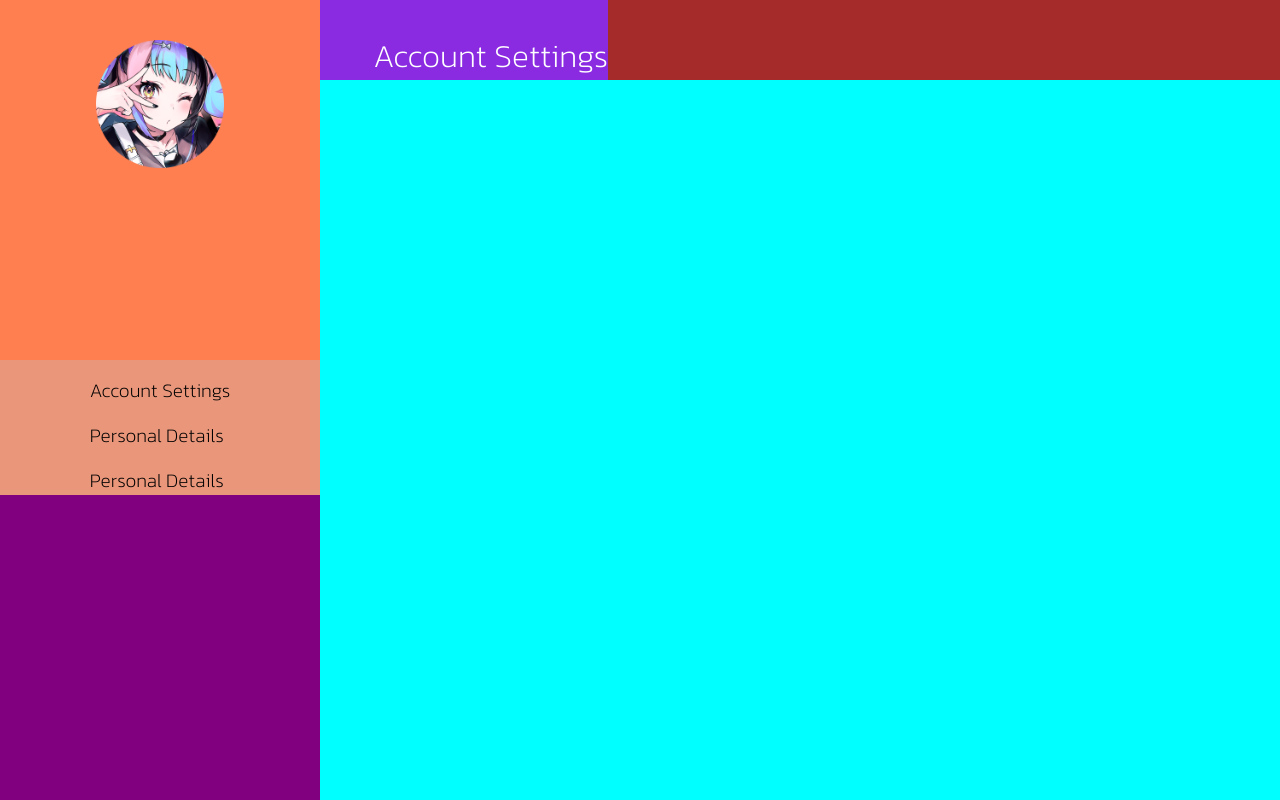
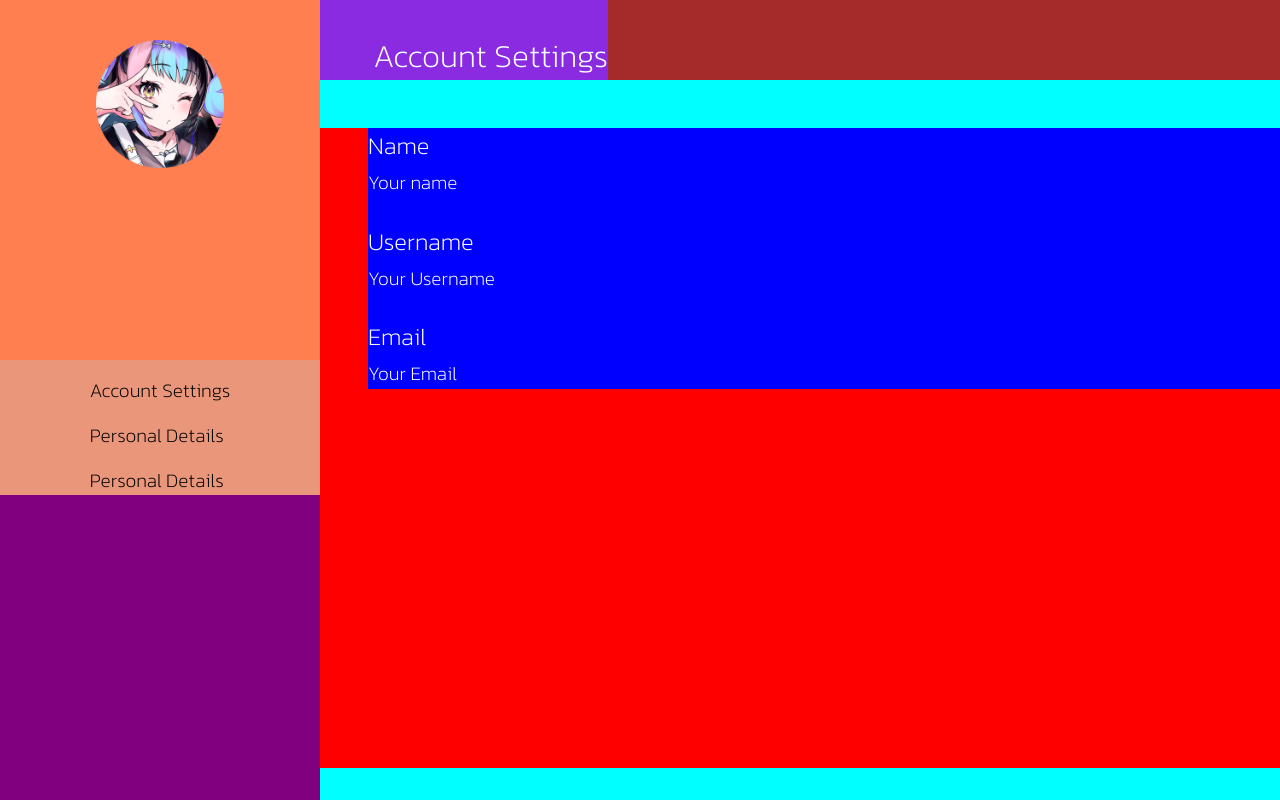
Before and after one commit to ThisIs-RJP/Astral, a Django app: page /account in a window 1280 px wide. Run offline with Django 5.2, Linux system fonts and the light colour scheme.

Commit message:
Successfully connected a config.py variable file to output onto my profile page

```diff
--- a/static/css/account.css
+++ b/static/css/account.css
@@ -61,6 +61,7 @@ html, body {
     height: 100%;
     width: 75%;
     background-color: aqua;
+    overflow-y: auto;
 }
 
 #profileContentTitle {
@@ -85,3 +86,20 @@ html, body {
     bottom: 0;
     right: 0;
 }
+
+.profileContentBlock {
+    width: 100%;
+    background-color: red;
+    height: 80%;
+}
+
+.allOfContents {
+    font-size: 150%;
+    background-color: blue;
+    margin-left: 5%;
+    margin-top: 5%;
+}
+
+.allOfContents p2 {
+    font-size: 80%;
+}
--- /dev/null
+++ b/templates/config.py
@@ -0,0 +1,5 @@
+PROFILE_SETTINGS: dict = {
+    "Name" : "Your name",
+    "Username" : "Your Username",
+    "Email" : "Your Email",
+}
--- a/templates/templates/account.html
+++ b/templates/templates/account.html
@@ -64,6 +64,23 @@
                         </span>
                     </section>
                 </div>
+
+                <div class="profileContentBlock">
+                    <div class="allOfContents">
+                        {% for k, v in content.items %}
+                            <p1>
+                                {{ k }}
+                            </p1>
+                            <br>
+                            <p2>
+                                {{ v }}
+                            </p2>
+
+                            <div id="spacingSpacing" style="margin-top: 2vw"></div>
+                        {% endfor %}
+
+                    </div>
+                </div>
             </div>
 
         </div>
--- a/templates/views.py
+++ b/templates/views.py
@@ -3,6 +3,7 @@ from django.http import HttpResponse
 from templates.forms import *
 from django.contrib.auth.views import LoginView
 from django.contrib.auth import *
+from .config import *
 
 # Create your views here.
 def index(request):
@@ -27,4 +28,10 @@ def log_out(request):
     return redirect("/")
 
 def account(request):
-    return render(request, 'account.html')
+    return render(
+        request,
+        'account.html',
+        {
+            "content" : PROFILE_SETTINGS
+        }
+        )
```
